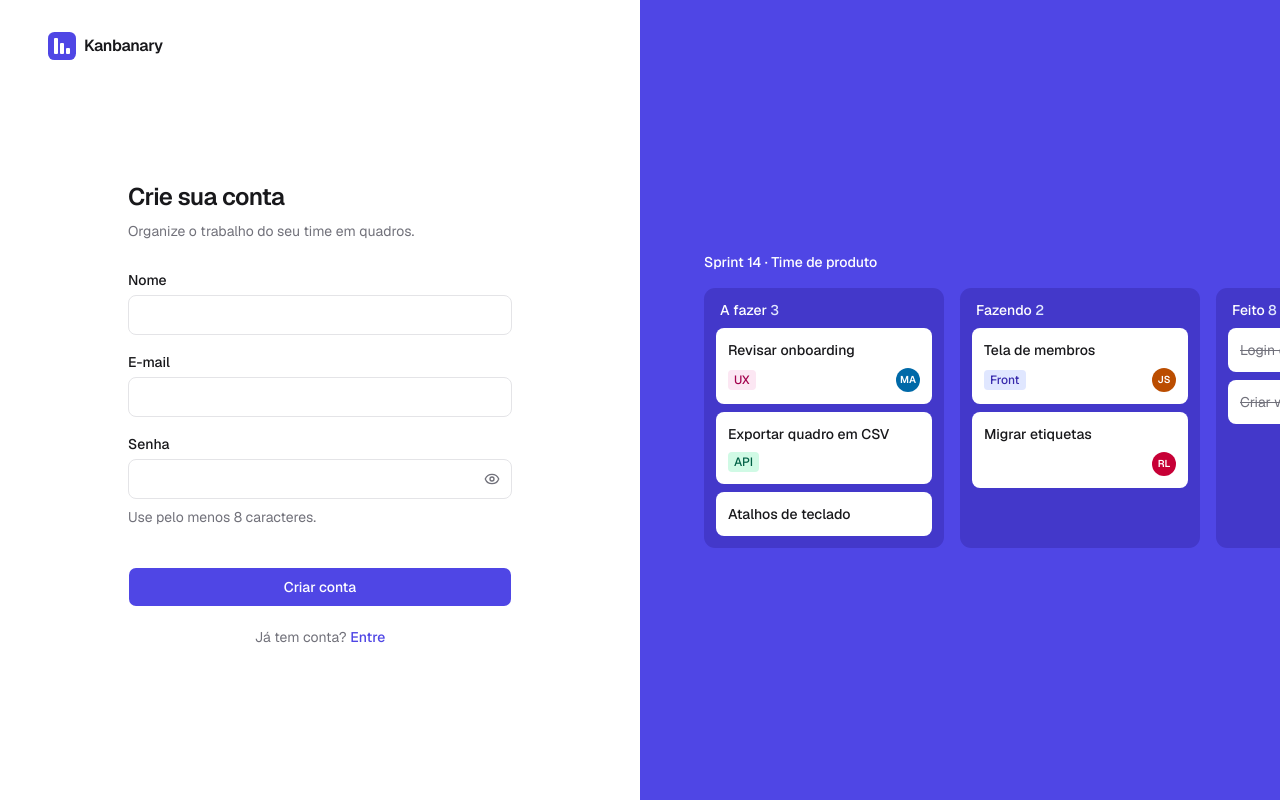
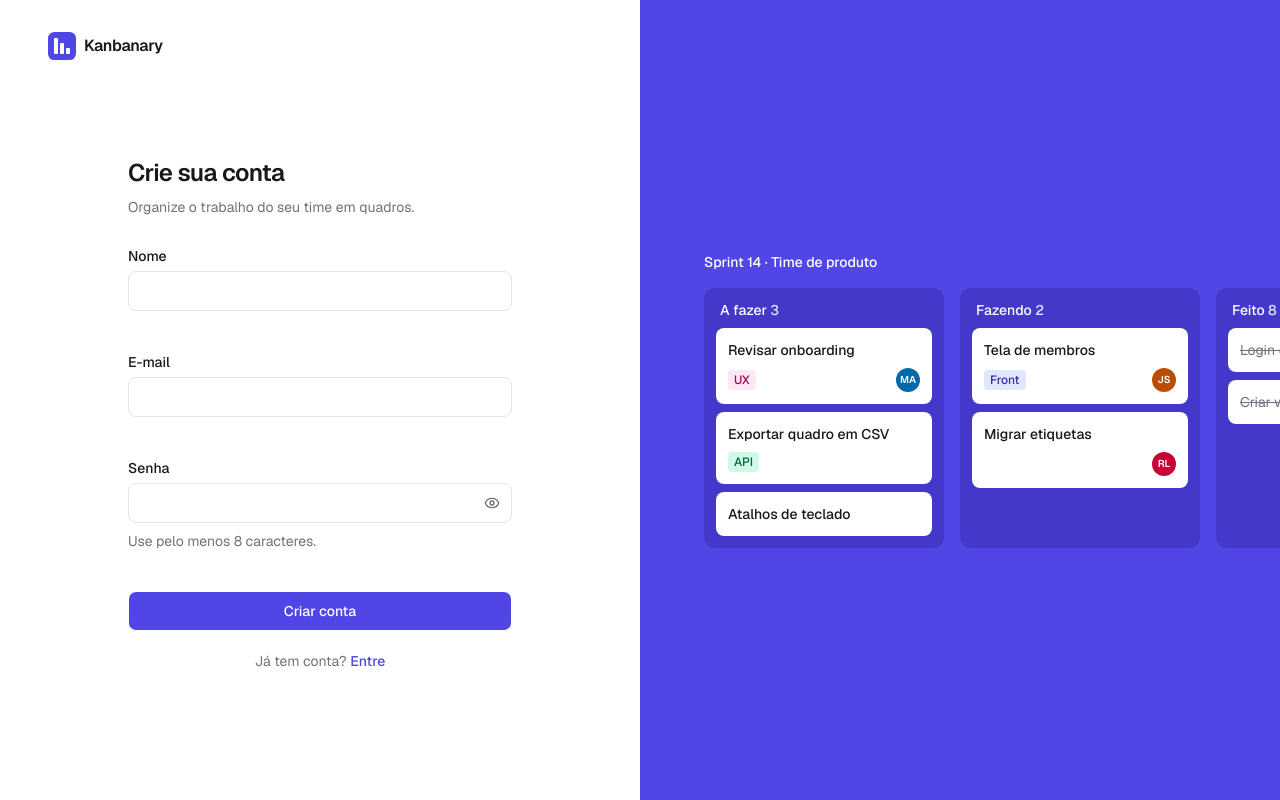
Before and after one commit to joaosoarees/kanban, a Next.js app: page /sign-up in a window 1280 px wide. Built offline with nearby package versions, Linux system fonts and the light colour scheme; no server answers.

Commit message:
fix: reserve a message line under each field to stop layout shifts

```diff
--- a/src/components/sign-in-form.tsx
+++ b/src/components/sign-in-form.tsx
@@ -43,7 +43,7 @@ export function SignInForm() {
     >
       <fieldset
         disabled={isPending}
-        className="m-0 flex min-w-0 flex-col gap-5 border-0 p-0"
+        className="m-0 flex min-w-0 flex-col gap-4 border-0 p-0"
       >
         <TextField
           id="email"
--- a/src/components/sign-up-form.tsx
+++ b/src/components/sign-up-form.tsx
@@ -43,7 +43,7 @@ export function SignUpForm() {
     >
       <fieldset
         disabled={isPending}
-        className="m-0 flex min-w-0 flex-col gap-5 border-0 p-0"
+        className="m-0 flex min-w-0 flex-col gap-4 border-0 p-0"
       >
         <TextField
           id="name"
--- a/src/components/text-field.tsx
+++ b/src/components/text-field.tsx
@@ -23,10 +23,7 @@ export function TextField({
 }: TextFieldProps) {
   const [isPasswordVisible, setIsPasswordVisible] = useState(false);
   const isPassword = type === "password";
-  const hintId = `${id}-hint`;
-  const errorId = `${id}-error`;
-  const describedBy =
-    [error && errorId, hint && hintId].filter(Boolean).join(" ") || undefined;
+  const messageId = error || hint ? `${id}-message` : undefined;
 
   return (
     <div className="flex flex-col gap-2">
@@ -36,7 +33,7 @@ export function TextField({
           id={id}
           type={isPassword && isPasswordVisible ? "text" : type}
           aria-invalid={error ? true : undefined}
-          aria-describedby={describedBy}
+          aria-describedby={messageId}
           className={cn(
             "h-10 enabled:hover:border-zinc-300 aria-invalid:enabled:hover:border-destructive",
             isPassword && "pr-11",
@@ -60,16 +57,15 @@ export function TextField({
           </button>
         )}
       </div>
-      {error && (
-        <p id={errorId} className="text-sm text-destructive">
-          {error}
-        </p>
-      )}
-      {hint && !error && (
-        <p id={hintId} className="text-sm text-muted-foreground">
-          {hint}
-        </p>
-      )}
+      <p
+        id={messageId}
+        className={cn(
+          "min-h-5 text-sm",
+          error ? "text-destructive" : "text-muted-foreground",
+        )}
+      >
+        {error ?? hint}
+      </p>
     </div>
   );
 }
```
